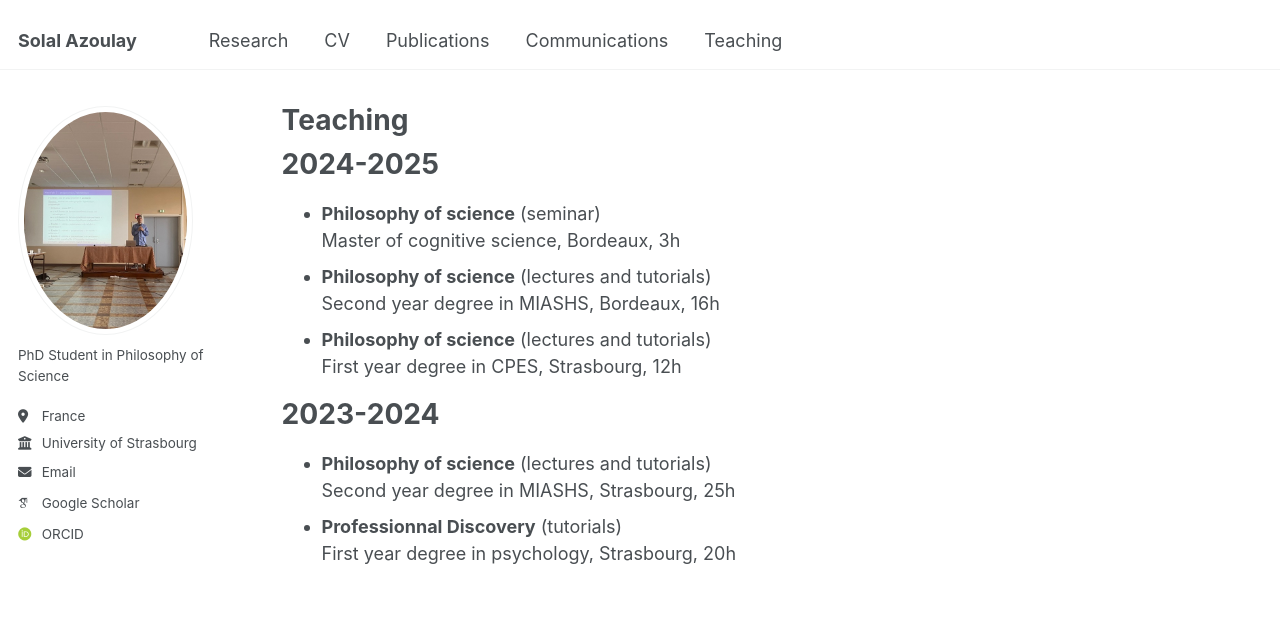
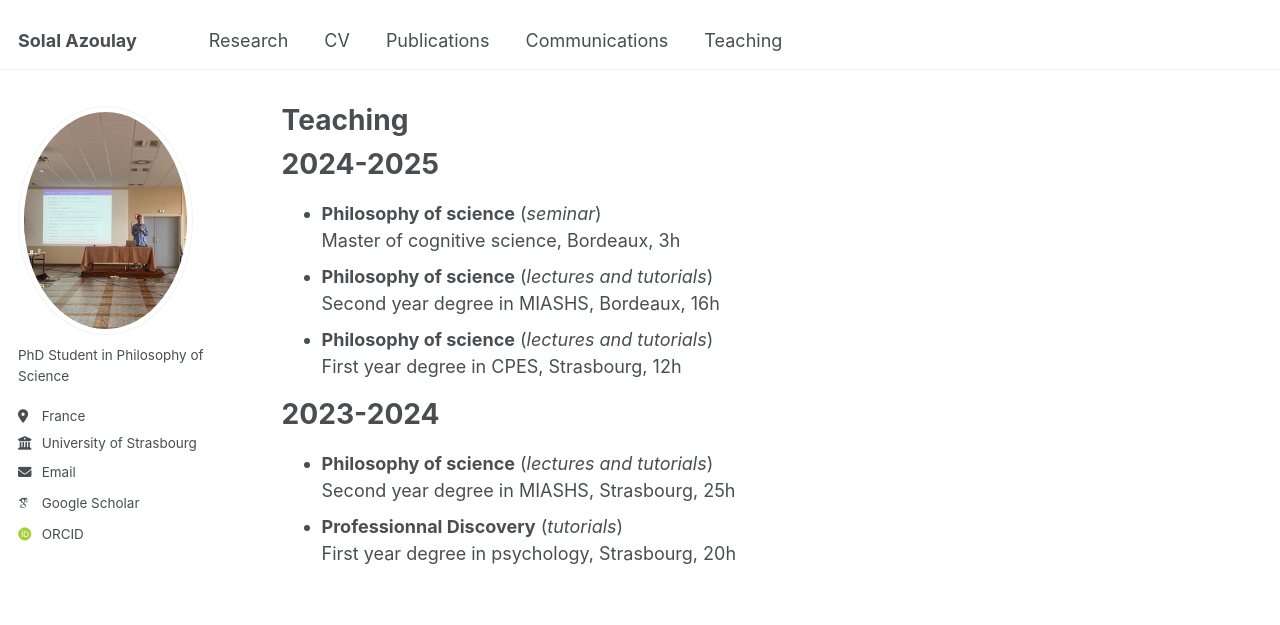
Before and after one commit to solal-azoulay/solal-azoulay.github.io, a Jekyll site: the page built from _pages/teaching.md, in a window 1280 px wide. Shown: the top 625 px of the page. Built offline with Jekyll 4.4.1, drawn with Linux system fonts in a browser that asks for light colours; some web fonts are replaced.

```diff
--- a/_pages/teaching.md
+++ b/_pages/teaching.md
@@ -6,17 +6,17 @@ author_profile: true
 ---
 2024-2025
 =========
-- **Philosophy of science** (seminar)
+- **Philosophy of science** (*seminar*)
 Master of cognitive science, Bordeaux, 3h
-- **Philosophy of science** (lectures and tutorials)
+- **Philosophy of science** (*lectures and tutorials*)
 Second year degree in MIASHS, Bordeaux, 16h
-- **Philosophy of science** (lectures and tutorials)
+- **Philosophy of science** (*lectures and tutorials*)
 First year degree in CPES, Strasbourg, 12h
 
 2023-2024
 =========
 
-- **Philosophy of science** (lectures and tutorials)
+- **Philosophy of science** (*lectures and tutorials*)
 Second year degree in MIASHS, Strasbourg, 25h
-- **Professionnal Discovery** (tutorials)
+- **Professionnal Discovery** (*tutorials*)
 First year degree in psychology, Strasbourg, 20h
```
